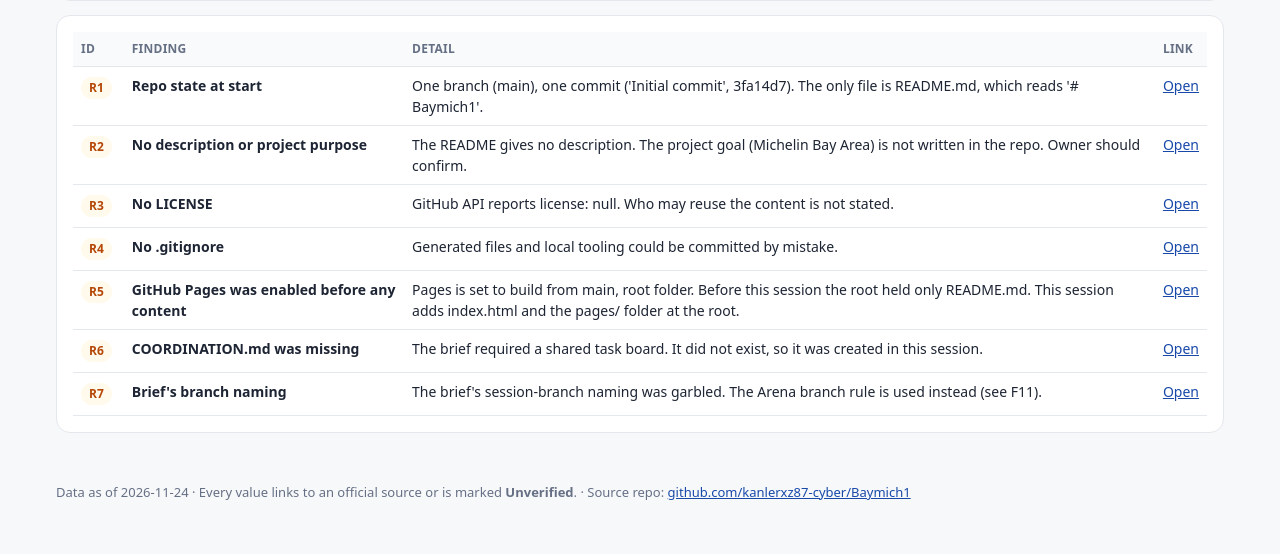
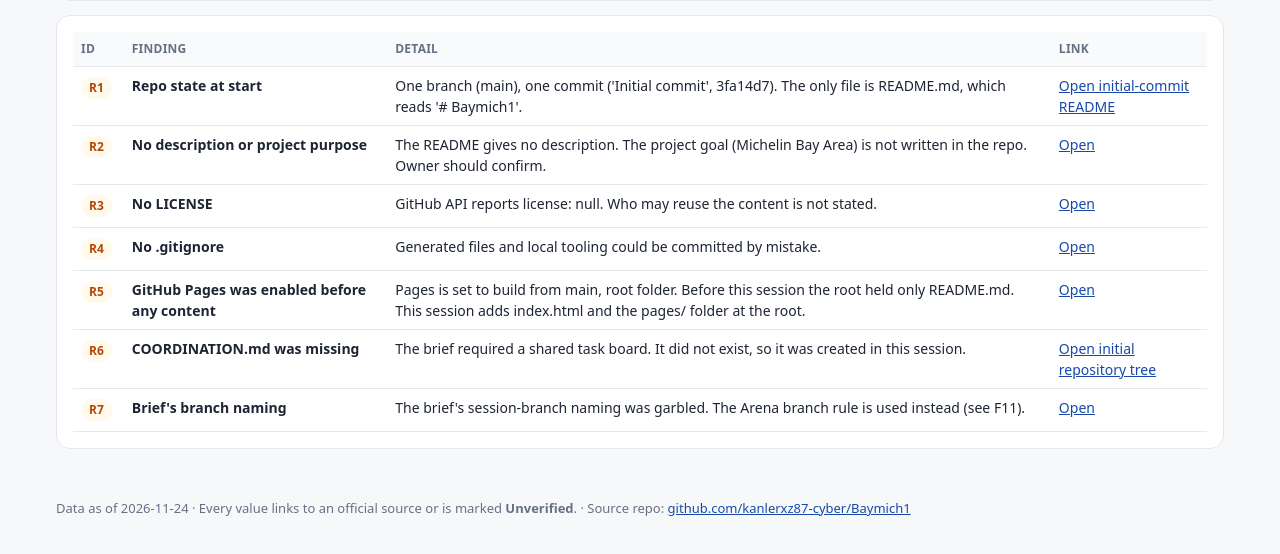
Before and after one commit to kanlerxz87-cyber/Baymich1, a plain HTML site: page pages/repo-review.html in a window 1280 px wide. Shown: the part 188-742 px from the top of the page. Drawn offline with Linux system fonts and the light colour scheme.

Commit message:
docs: finalize deployment log and historical source links
Co-authored-by: arena-agent <297053741+arena-agent@users.noreply.github.com>

```diff
--- a/pages/repo-review.html
+++ b/pages/repo-review.html
@@ -22,7 +22,7 @@
     <thead><tr><th>ID</th><th>Finding</th><th>Detail</th><th>Link</th></tr></thead>
     <tbody><tr>
   <td data-label="ID"><span class="badge warn">R1</span></td><td data-label="Finding"><strong>Repo state at start</strong></td>
-  <td data-label="Detail">One branch (main), one commit (&#x27;Initial commit&#x27;, 3fa14d7). The only file is README.md, which reads &#x27;# Baymich1&#x27;.</td><td data-label="Link for manual review"><a href="https://github.com/kanlerxz87-cyber/Baymich1/blob/main/README.md" target="_blank" rel="noopener">Open</a></td></tr><tr>
+  <td data-label="Detail">One branch (main), one commit (&#x27;Initial commit&#x27;, 3fa14d7). The only file is README.md, which reads &#x27;# Baymich1&#x27;.</td><td data-label="Link for manual review"><a href="https://github.com/kanlerxz87-cyber/Baymich1/blob/3fa14d725e405b9f6299153aa8204e1141293d79/README.md" target="_blank" rel="noopener">Open initial-commit README</a></td></tr><tr>
   <td data-label="ID"><span class="badge warn">R2</span></td><td data-label="Finding"><strong>No description or project purpose</strong></td>
   <td data-label="Detail">The README gives no description. The project goal (Michelin Bay Area) is not written in the repo. Owner should confirm.</td><td data-label="Link for manual review"><a href="https://github.com/kanlerxz87-cyber/Baymich1" target="_blank" rel="noopener">Open</a></td></tr><tr>
   <td data-label="ID"><span class="badge warn">R3</span></td><td data-label="Finding"><strong>No LICENSE</strong></td>
@@ -32,7 +32,7 @@
   <td data-label="ID"><span class="badge warn">R5</span></td><td data-label="Finding"><strong>GitHub Pages was enabled before any content</strong></td>
   <td data-label="Detail">Pages is set to build from main, root folder. Before this session the root held only README.md. This session adds index.html and the pages/ folder at the root.</td><td data-label="Link for manual review"><a href="https://docs.github.com/en/pages/getting-started-with-github-pages/configuring-a-publishing-source-for-your-github-pages-site" target="_blank" rel="noopener">Open</a></td></tr><tr>
   <td data-label="ID"><span class="badge warn">R6</span></td><td data-label="Finding"><strong>COORDINATION.md was missing</strong></td>
-  <td data-label="Detail">The brief required a shared task board. It did not exist, so it was created in this session.</td><td data-label="Link for manual review"><a href="https://github.com/kanlerxz87-cyber/Baymich1/blob/main/COORDINATION.md" target="_blank" rel="noopener">Open</a></td></tr><tr>
+  <td data-label="Detail">The brief required a shared task board. It did not exist, so it was created in this session.</td><td data-label="Link for manual review"><a href="https://github.com/kanlerxz87-cyber/Baymich1/tree/3fa14d725e405b9f6299153aa8204e1141293d79" target="_blank" rel="noopener">Open initial repository tree</a></td></tr><tr>
   <td data-label="ID"><span class="badge warn">R7</span></td><td data-label="Finding"><strong>Brief&#x27;s branch naming</strong></td>
   <td data-label="Detail">The brief&#x27;s session-branch naming was garbled. The Arena branch rule is used instead (see F11).</td><td data-label="Link for manual review"><a href="https://github.com/kanlerxz87-cyber/Baymich1/branches" target="_blank" rel="noopener">Open</a></td></tr></tbody></table></div>
 </section>
```
Also changed, not shown: 1 other file.
